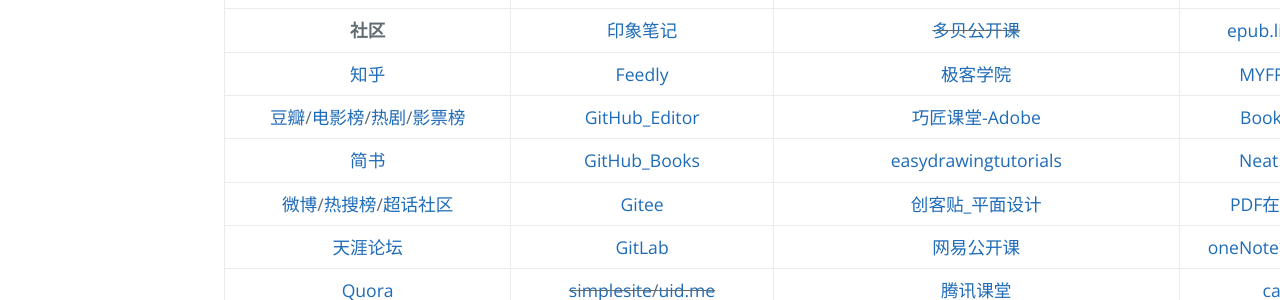
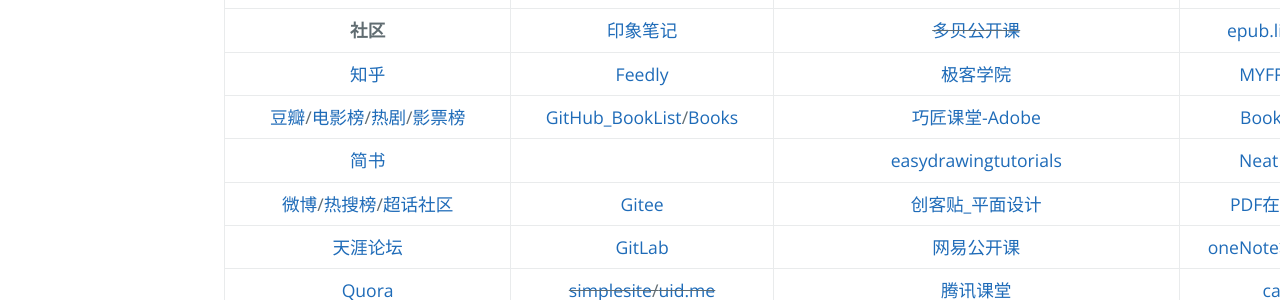
Before and after one commit to AmbroseRen/test, a Jekyll site: the page built from navigation.md, in a window 1280 px wide. Shown: the part 385-685 px from the top of the page. Built offline with Jekyll 4.4.1, drawn with Linux system fonts in a browser that asks for light colours; our own code applies the rules of GitHub Pages for plain Markdown files; the repository's description, which GitHub fills in, is left out.

Commit message:
Update navigation.md

```diff
--- a/navigation.md
+++ b/navigation.md
@@ -13,8 +13,8 @@
 | [清沫网](https://www.qingmo.net/)/[情感FM](https://www.qingmo.net/qingganfm) | [头榜数据TV](http://www.toubang.tv/anchor/mutile.html) | [Meet Guru99](https://www.guru99.com/) | __工具__ |
 | __社区__ | [印象笔记](https://app.yinxiang.com/Home.action) | ~~[多贝公开课](http://www.duobei.com/)~~ | [epub.liumingye](https://epub.liumingye.cn/) |
 | [知乎](https://www.zhihu.com/people/RS101202303/following) | [Feedly](https://feedly.com/) | [极客学院](https://www.jikexueyuan.com/) | [MYFREEMP3](http://tool.liumingye.cn/music/?page=audioPage&type=migu&name=The%20Ludlows) |
-| [豆瓣](https://www.douban.com/people/AmbroseRen/)/[电影榜](https://movie.douban.com/)/[热剧](https://movie.douban.com/tv/#!type=tv&tag=%E7%83%AD%E9%97%A8&sort=recommend&page_limit=20&page_start=0)/[影票榜](https://www.endata.com.cn/BoxOffice/) | [GitHub_Editor](https://github.com/AmbroseRen/test/blob/master/Library/BookListsOne.md) | [巧匠课堂-Adobe](https://www.2qj.com/) | [BookReader](https://ztftrue.github.io/BookReader/) |
-| [简书](https://www.jianshu.com/subscriptions#/timeline) | [GitHub_Books](https://github.com/AmbroseRen/Picture/tree/master/book/Society) | [easydrawingtutorials](https://www.easydrawingtutorials.com/index.php/disney/81-draw-mickey-mouse) | [Neat Reader](https://www.neat-reader.cn/webapp#/) |
+| [豆瓣](https://www.douban.com/people/AmbroseRen/)/[电影榜](https://movie.douban.com/)/[热剧](https://movie.douban.com/tv/#!type=tv&tag=%E7%83%AD%E9%97%A8&sort=recommend&page_limit=20&page_start=0)/[影票榜](https://www.endata.com.cn/BoxOffice/) | [GitHub_BookList](https://github.com/AmbroseRen/test/blob/master/Library/BookListsOne.md)/[Books](https://github.com/AmbroseRen/Picture/tree/master/book/Society) | [巧匠课堂-Adobe](https://www.2qj.com/) | [BookReader](https://ztftrue.github.io/BookReader/) |
+| [简书](https://www.jianshu.com/subscriptions#/timeline) | []() | [easydrawingtutorials](https://www.easydrawingtutorials.com/index.php/disney/81-draw-mickey-mouse) | [Neat Reader](https://www.neat-reader.cn/webapp#/) |
 | [微博](https://weibo.com/3626507391/follow)/[热搜榜](https://s.weibo.com/top/summary)/[超话社区](https://huati.weibo.cn/discovery/super) | [Gitee](https://gitee.com/) | [创客贴_平面设计](https://www.chuangkit.com/designtools/designindex) | [PDF在线阅读器](https://web.jisupdf.com/) |
 | [天涯论坛](https://bbs.tianya.cn/) | [GitLab](https://gitlab.com/ambroserencn) | [网易公开课](https://open.163.com/khan/) | [oneNote笔记本-微软](https://www.onenote.com/notebooks?auth=1&nf=1&fromAR=1) |
 | [Quora](https://www.quora.com/) | ~~[simplesite](http://ambroseren.simplesite.com/)/[uid.me](http://uid.me/ren_si1#)~~ | [腾讯课堂](https://ke.qq.com/) | [catbox](https://catbox.moe/user/login.php) |
```
